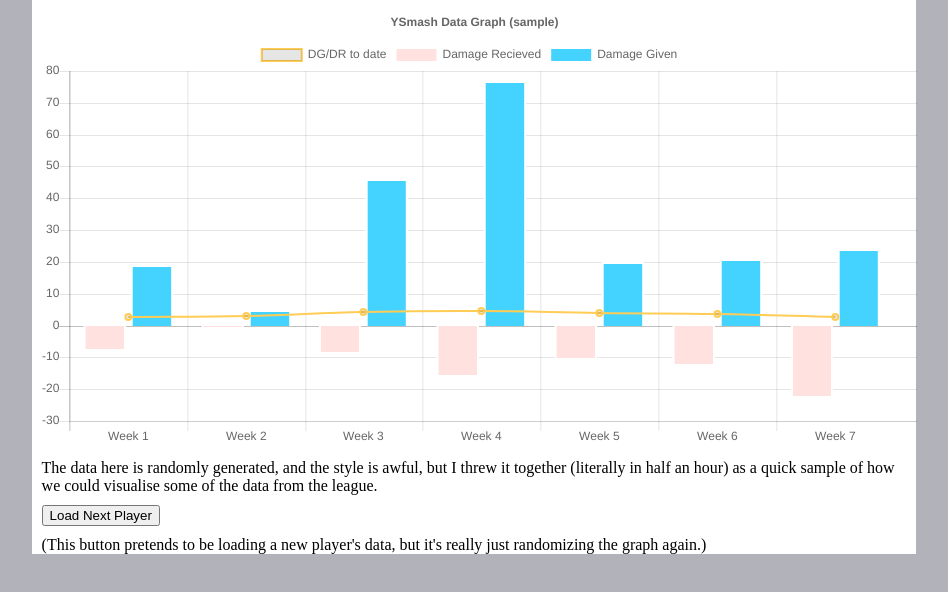
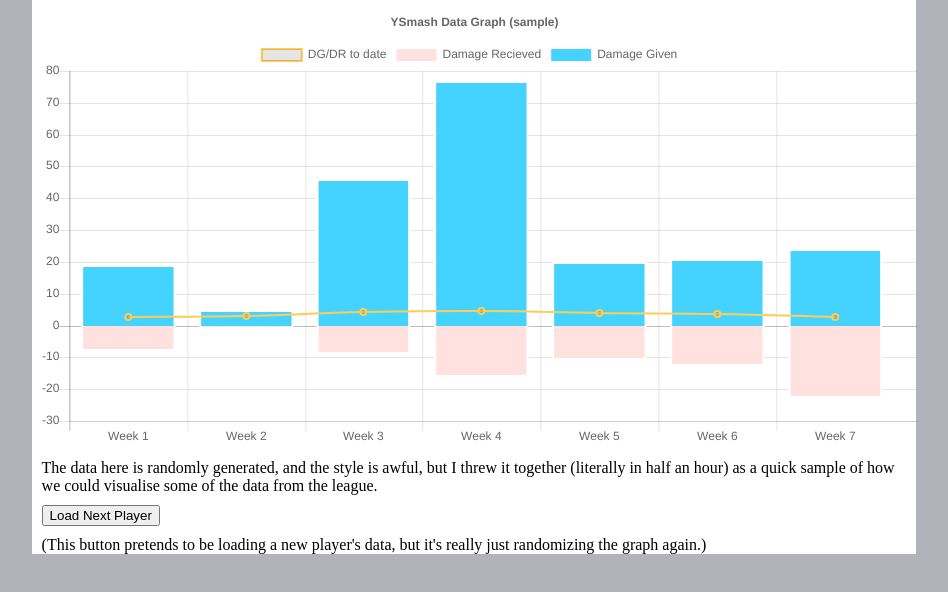
Before and after one commit to PawnStar/ysmash, a plain HTML site: page index.html in a window 1280 px wide. Shown: the part 50-642 px from the top of the page, without its empty margins (166-1114 px from the left). Drawn offline with Linux system fonts and the light colour scheme.

Commit message:
Stacked bars

```diff
--- a/index.html
+++ b/index.html
@@ -128,6 +128,14 @@
                     tooltips: {
                         mode: 'index',
                         intersect: true
+                    },
+                    scales: {
+                        xAxes: [{
+                            stacked: true,
+                        }],
+                        yAxes: [{
+                            stacked: true
+                        }]
                     }
                 }
             });
```
